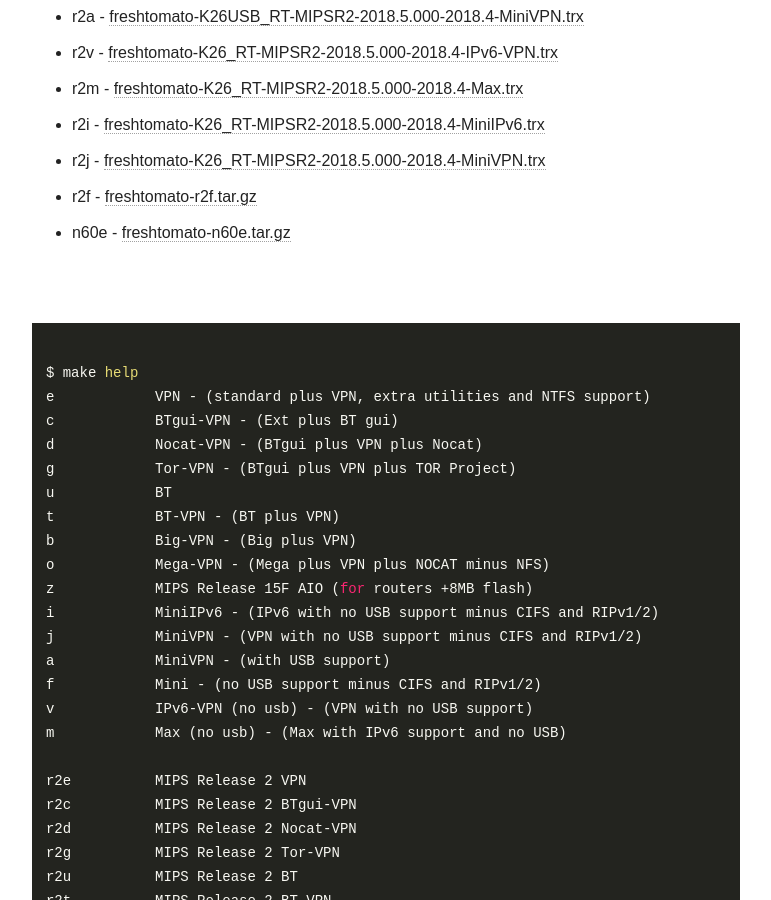
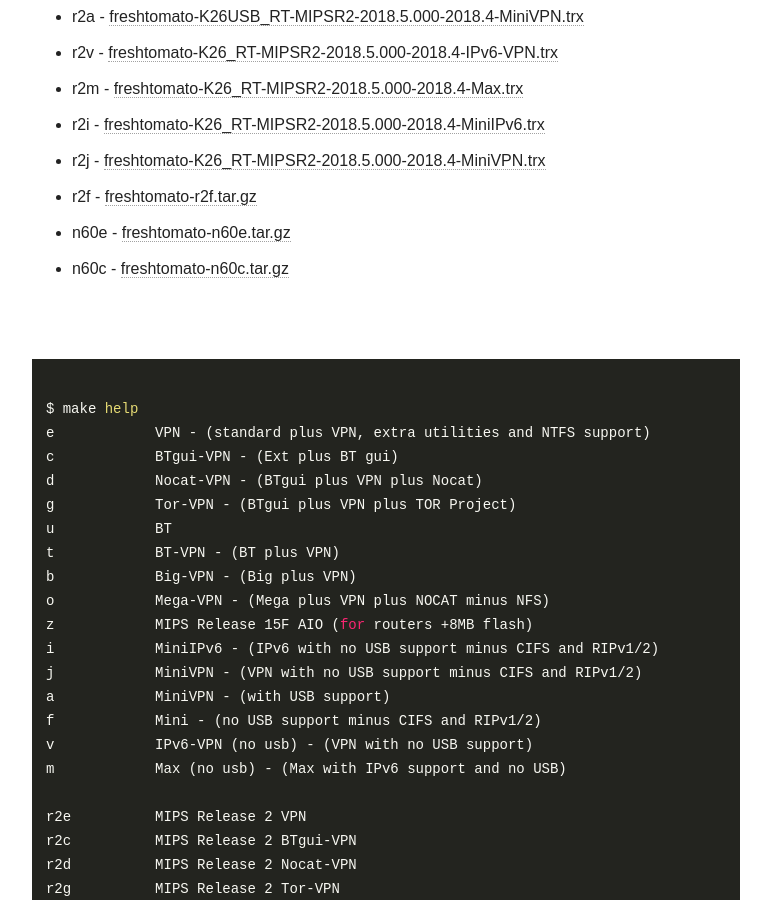
Before and after one commit to oglopss/freshtomato-mips-ci-jekyll, a Jekyll site: the page built from index.html, in a window 1280 px wide and 900 px high, scrolled down 1423 px. Shown: the whole window, without its empty margins (254-1025 px from the left). Built offline with Jekyll 4.4.1, drawn with Linux system fonts in a browser that asks for light colours; nearby versions of some CDN libraries.

Commit message:
Travis build 45 n60c pushed to gh-pages

```diff
--- a/_data/ss.yml
+++ b/_data/ss.yml
@@ -29,3 +29,4 @@
   - 0029 r2j freshtomato-K26_RT-MIPSR2-2018.5.000-2018.4-MiniVPN.trx
   - 0030 r2f freshtomato-r2f.tar.gz
   - 0031 n60e freshtomato-n60e.tar.gz
+  - 0032 n60c freshtomato-n60c.tar.gz
```
